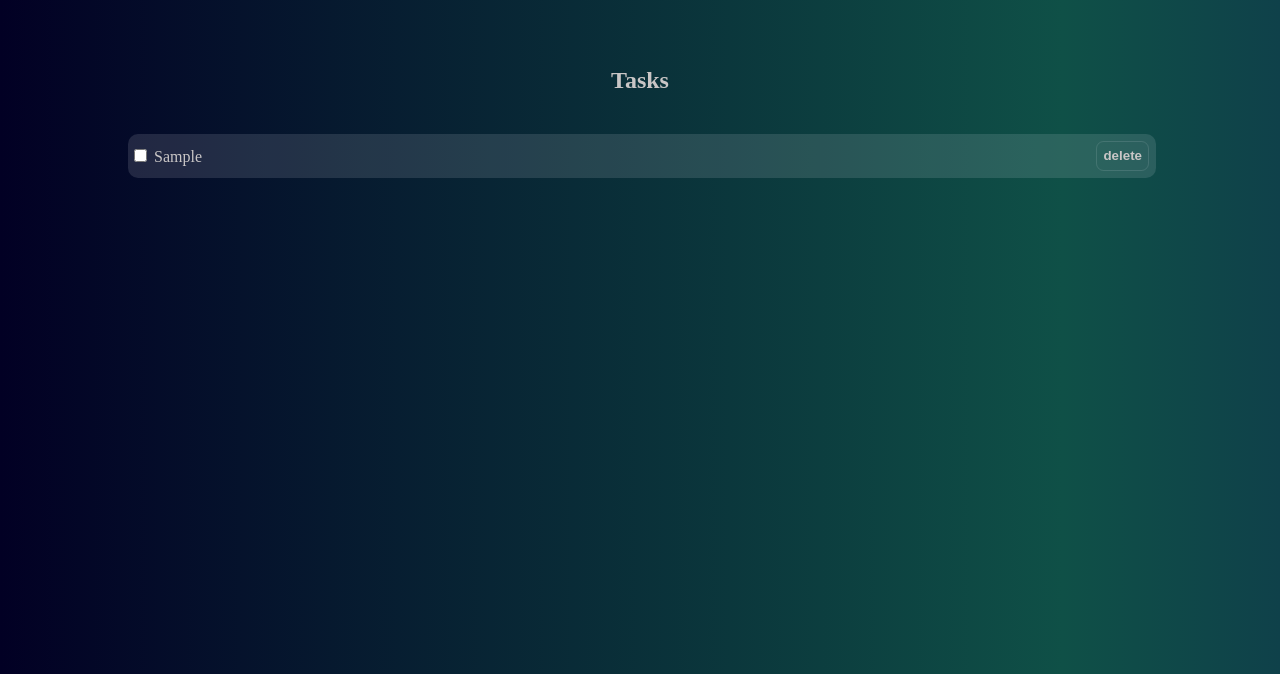
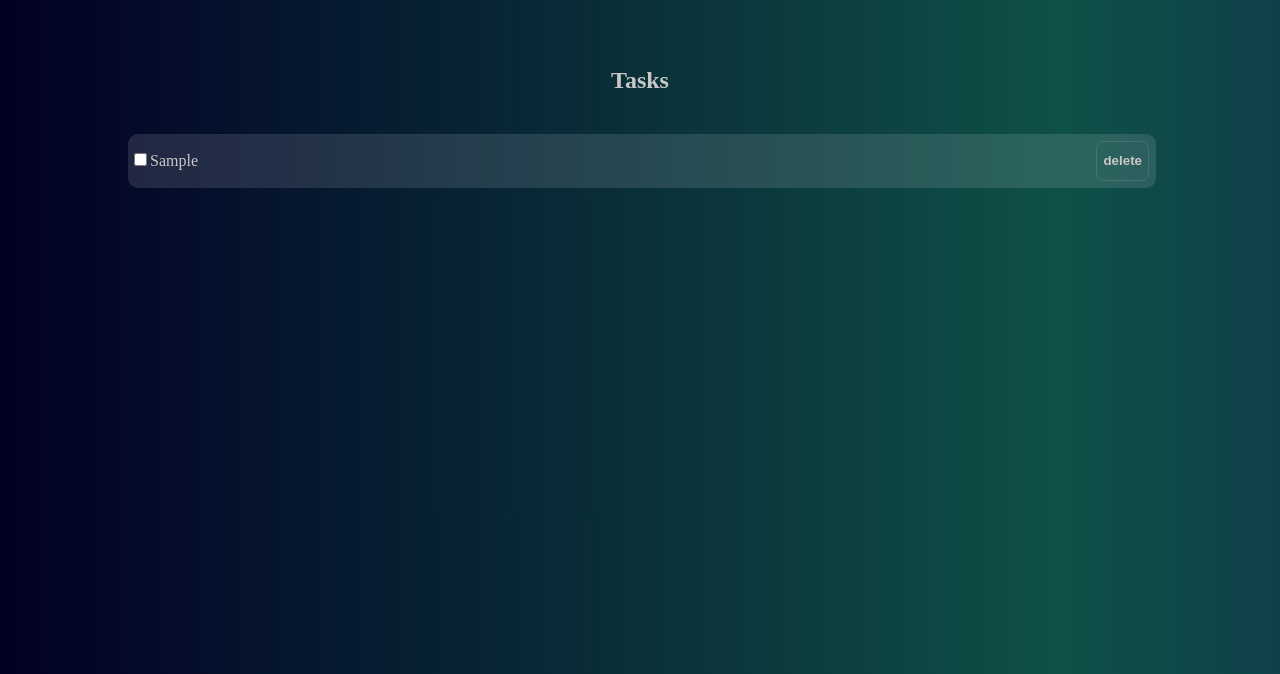
Before and after one commit to Kocha357/ToDo-App, a plain HTML site: page index.html in a window 1280 px wide. Both pictures are taken after typing "Sample" into the empty fields and a click on the input "Add task". Shown: the part 126-800 px from the top of the page. Drawn offline with Linux system fonts and the light colour scheme.

Commit message:
few changes

```diff
--- a/index.js
+++ b/index.js
@@ -68,7 +68,7 @@ window.addEventListener("load", function(){
     }
 
          contentEl.innerHTML = ` <input type="checkbox" ${checked}  class="text"/>
-             ${item.name}`;
+            <p> ${item.name}</p>`;
 
 
             listEl.append(taskEl)
--- a/style.css
+++ b/style.css
@@ -67,18 +67,20 @@ h2{
 }
 .content{
     width: 100%;
+    display: flex;
+    align-items: baseline;
+
 }
 .actions{
     padding: 5px;
+
+
 }
 .task{
     display: flex;
     flex-direction: row;
     align-items: center;
-    justify-content: space-between;
     margin-top: 20px;
-
-
     width: 100%;
     height: 40%;
     padding: 2px;
@@ -88,18 +90,22 @@ h2{
     color: rgb(201, 198, 198);
     border: none;
 
+
 }
 .text{
-
-
     background-color: transparent;
     color:rgb(201, 198, 198);
+}
+.text p{
+   white-space: nowrap
+   ;
 }
 
 
 .delete{
     font-weight: bold;
-    height: 30px;
+    height: 40px;
+
         background-color: transparent;
         margin-left: 5px;
         border-radius: 7.5px;
```
